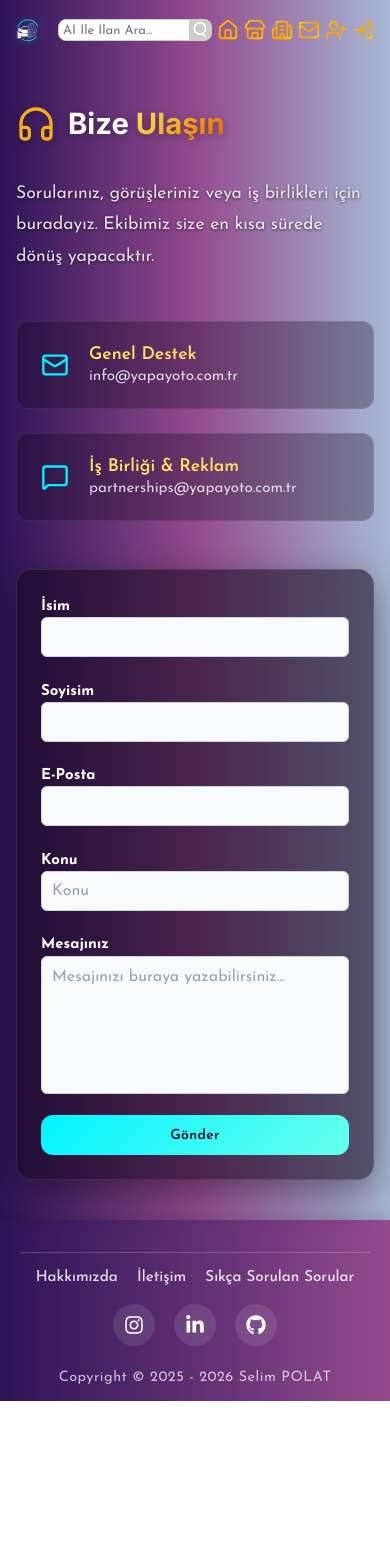
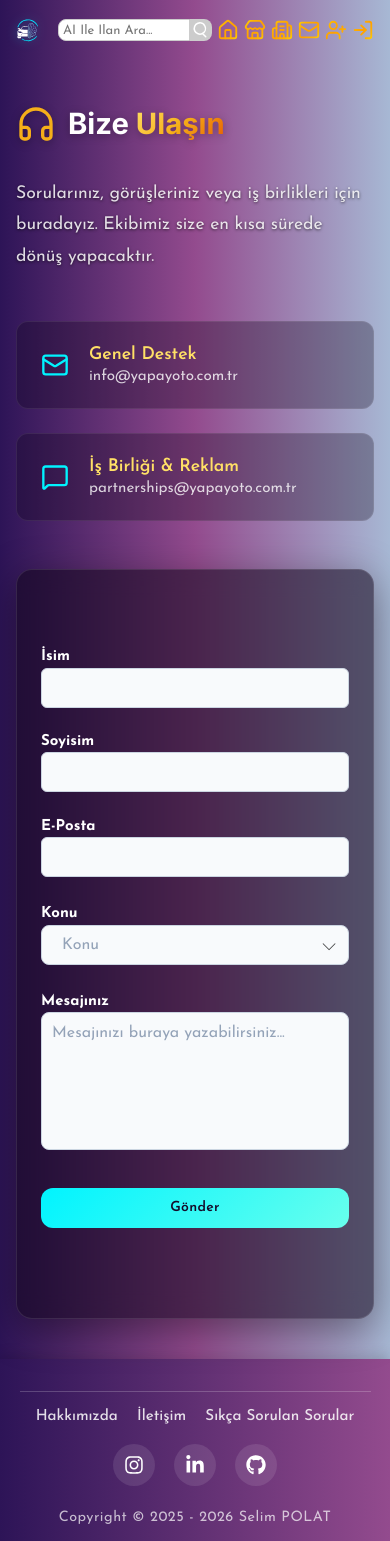
Before and after one commit to SelimPolat01/with-ai-car-valuation-and-trading-platform, a Next.js app: page /iletisim in a window 390 px wide. Before the commit the page ends 1401 px from the top, so only its background shows below. Built offline with nearby package versions, Linux system fonts and the light colour scheme.

Commit message:
ui and mobile responsibility enchanced.

```diff
--- a/app/iletisim/Iletisim.module.css
+++ b/app/iletisim/Iletisim.module.css
@@ -8,7 +8,7 @@
 .wrapper {
   display: flex;
   justify-content: space-between;
-  align-items: flex-start;
+  align-items: stretch;
   gap: 4rem;
   width: 100%;
 }
@@ -99,6 +99,11 @@
 .formSection {
   flex: 1;
   width: 100%;
+  min-height: 680px;
+  display: flex;
+  flex-direction: column;
+  justify-content: center;
+  align-items: stretch;
   background: rgba(15, 5, 25, 0.55);
   backdrop-filter: blur(12px);
   -webkit-backdrop-filter: blur(12px);
@@ -113,6 +118,7 @@
   display: flex;
   flex-direction: column;
   gap: 1.25rem;
+  width: 100%;
 }
 
 .row {
@@ -214,24 +220,13 @@
   align-items: center !important;
   justify-content: flex-start !important;
   text-align: left !important;
-  text-indent: 0 !important;
-  letter-spacing: normal !important;
   font-family: inherit;
   -webkit-appearance: none;
   appearance: none;
 }
 
-.customDropdown::before,
-.customDropdown::after {
-  content: none !important;
-  display: none !important;
-}
-
 .selected {
   color: #150a29;
-  padding: clamp(8px, 1.5vw, 12px) clamp(10px, 2vw, 16px) !important;
-  margin: 0 0 0.1rem 0 !important;
-  text-indent: 0 !important;
 }
 
 .boxShadow {
@@ -244,23 +239,6 @@
   margin: 0;
   display: flex;
   justify-content: flex-end;
-}
-
-.button {
-  margin: 0 !important;
-}
-
-.errorText {
-  color: #ff4d4d;
-  font-size: 0.95rem;
-  background: rgba(255, 77, 77, 0.1);
-  padding: 0.75rem 1rem;
-  border-radius: 8px;
-  margin-bottom: 0.5rem;
-  text-align: center;
-  font-weight: 500;
-  border: 1px solid rgba(255, 77, 77, 0.2);
-  white-space: pre-line;
 }
 
 .fieldErrorText {
@@ -282,31 +260,17 @@
   font-weight: 500;
   text-align: center;
   margin-bottom: 0.5rem;
-  box-shadow: 0 2px 8px rgba(255, 77, 77, 0.2);
-  white-space: pre-line;
 }
 
-.serverSuccessBox {
-  color: #2ed573;
-  background: rgba(46, 213, 115, 0.15);
-  border: 1px solid rgba(46, 213, 115, 0.4);
-  padding: 0.85rem 1rem;
-  border-radius: 8px;
-  font-size: 0.95rem;
-  font-weight: 500;
-  text-align: center;
-  margin-bottom: 0.5rem;
-  box-shadow: 0 2px 8px rgba(46, 213, 115, 0.2);
-  white-space: pre-line;
-}
-
-.successSection {
+.successWrapper {
   display: flex;
   flex-direction: column;
+  align-items: center;
   justify-content: center;
-  align-items: center;
+  width: 100%;
+  flex: 1;
+  height: 100%;
   box-sizing: border-box;
-  width: 100%;
 }
 
 .successMessage {
@@ -316,8 +280,6 @@
   justify-content: center;
   gap: 1.5rem;
   width: 100%;
-  height: 100%;
-  flex: 1;
 }
 
 .successMessage button {
@@ -333,11 +295,13 @@
 @media (max-width: 900px) {
   .wrapper {
     flex-direction: column;
+    align-items: stretch;
     gap: 3rem;
   }
 
   .formSection {
     padding: 1.5rem;
+    min-height: 700px;
   }
 }
 
@@ -363,36 +327,18 @@
     width: 100%;
   }
 
-  .selectDiv label,
-  .textareaDiv label {
-    margin: 0.4rem 0 0 0;
-  }
-
   .textarea,
   .customDropdown {
     border-radius: 8px;
   }
+
+  .formSection {
+    min-height: 750px;
+  }
 }
 
 @media (max-width: 480px) {
-  .selectDiv label,
-  .textareaDiv label {
-    margin: 0.3rem 0 0 0;
-  }
-
   .formSection {
-    width: 100%;
-    max-width: 100%;
-    box-sizing: border-box;
-  }
-
-  .inputWrapper input {
-    width: 100% !important;
-  }
-
-  .textarea,
-  .customDropdown {
-    border-radius: 6px;
-    width: 100%;
+    min-height: 750px;
   }
 }
--- a/app/iletisim/page.js
+++ b/app/iletisim/page.js
@@ -1,6 +1,6 @@
 "use client";
 
-import { useState, useEffect, useRef } from "react";
+import { useState, useEffect } from "react";
 import { motion, AnimatePresence } from "framer-motion";
 import { Headphones, Mail, MessageSquare } from "lucide-react";
 import Input from "../components/Input";
@@ -32,10 +32,6 @@ export default function Iletisim() {
   const [touched, setTouched] = useState({});
   const [openDropdown, setOpenDropdown] = useState(null);
   const [isSuccess, setIsSuccess] = useState(false);
-  const [formHeight, setFormHeight] = useState(null);
-
-  const dropdownRef = useRef(null);
-  const formSectionRef = useRef(null);
 
   const subjectOptions = [
     "Teknik Destek",
@@ -44,20 +40,6 @@ export default function Iletisim() {
     "Genel Görüş / Öneri",
     "Şikayet Bildirimi",
   ];
-
-  useEffect(() => {
-    if (!isSuccess && formSectionRef.current) {
-      const updateHeight = () => {
-        if (formSectionRef.current) {
-          setFormHeight(formSectionRef.current.offsetHeight);
-        }
-      };
-      updateHeight();
-      const resizeObserver = new ResizeObserver(updateHeight);
-      resizeObserver.observe(formSectionRef.current);
-      return () => resizeObserver.disconnect();
-    }
-  }, [isSuccess, errors, touched]);
 
   useEffect(() => {
     if (user) {
@@ -80,44 +62,18 @@ export default function Iletisim() {
     return () => clearTimeout(timer);
   }, [isSuccess]);
 
-  useEffect(() => {
-    function handleClickOutside(event) {
-      if (dropdownRef.current && !dropdownRef.current.contains(event.target)) {
-        if (openDropdown === "subject") {
-          setTouched((prev) => ({ ...prev, subject: true }));
-          setErrors((prev) => ({
-            ...prev,
-            subject: validate("subject", value.subject),
-          }));
-        }
-        setOpenDropdown(null);
-      }
-    }
-    document.addEventListener("mousedown", handleClickOutside);
-    return () => document.removeEventListener("mousedown", handleClickOutside);
-  }, [openDropdown, value.subject]);
-
   const validate = (name, val) => {
     let error = "";
-    if (name === "name" && !val.trim()) {
-      error = "İsim alanı zorunludur.";
-    }
-    if (name === "surname" && !val.trim()) {
-      error = "Soyisim alanı zorunludur.";
-    }
+    if (name === "name" && !val.trim()) error = "İsim alanı zorunludur.";
+    if (name === "surname" && !val.trim()) error = "Soyisim alanı zorunludur.";
     if (name === "email") {
-      if (!val.trim()) {
-        error = "E-posta alanı zorunludur.";
-      } else if (!/^[^\s@]+@[^\s@]+\.[^\s@]+$/.test(val)) {
+      if (!val.trim()) error = "E-posta alanı zorunludur.";
+      else if (!/^[^\s@]+@[^\s@]+\.[^\s@]+$/.test(val))
         error = "Geçerli bir e-posta adresi giriniz.";
     }
-    }
-    if (name === "subject" && val === "Konu") {
+    if (name === "subject" && val === "Konu")
       error = "Lütfen bir konu seçiniz.";
-    }
-    if (name === "message" && !val.trim()) {
-      error = "Mesaj alanı zorunludur.";
-    }
+    if (name === "message" && !val.trim()) error = "Mesaj alanı zorunludur.";
     return error;
   };
 
@@ -158,10 +114,6 @@ export default function Iletisim() {
     const hasErrors = Object.values(newErrors).some((err) => err !== "");
 
     if (!hasErrors) {
-      if (formSectionRef.current) {
-        setFormHeight(formSectionRef.current.offsetHeight);
-      }
-
       const payload = {
         name: value.name.trim(),
         surname: value.surname.trim(),
@@ -233,21 +185,18 @@ export default function Iletisim() {
           </div>
         </motion.div>
 
+        <div className={classes.formSection}>
           <AnimatePresence mode="wait">
             {!isSuccess ? (
-            <motion.div
-              key="contact-form-section"
-              ref={formSectionRef}
-              className={classes.formSection}
-              initial={{ opacity: 0, x: 30 }}
-              animate={{ opacity: 1, x: 0 }}
-              exit={{ opacity: 0, y: -10 }}
-              transition={{ duration: 0.4 }}
-            >
-              <form
+              <motion.form
+                key="contact-form"
                 method="POST"
                 onSubmit={submitHandler}
                 className={classes.form}
+                initial={{ opacity: 0, y: 10 }}
+                animate={{ opacity: 1, y: 0 }}
+                exit={{ opacity: 0, y: -10 }}
+                transition={{ duration: 0.3 }}
               >
                 {postContactIsError && (
                   <div className={classes.serverErrorBox}>
@@ -309,14 +258,13 @@ export default function Iletisim() {
 
                 <div className={classes.selectDiv}>
                   <label>Konu</label>
-
-                  <div className={classes.dropdownWrapper} ref={dropdownRef}>
+                  <div className={classes.dropdownWrapper}>
                     <div
-                      onClick={() => {
+                      onClick={() =>
                         setOpenDropdown(
                           openDropdown === "subject" ? null : "subject",
-                        );
-                      }}
+                        )
+                      }
                       className={`dropdown ${classes.customDropdown} ${
                         value.subject !== "Konu" ? classes.selected : ""
                       } ${openDropdown === "subject" ? classes.boxShadow : ""}`}
@@ -338,8 +286,8 @@ export default function Iletisim() {
                               key={option}
                               onClick={() => {
                                 setOpenDropdown(null);
-                                setValue((prevValue) => ({
-                                  ...prevValue,
+                                setValue((prev) => ({
+                                  ...prev,
                                   subject: option,
                                 }));
                                 setTouched((prev) => ({
@@ -395,20 +343,17 @@ export default function Iletisim() {
                     disabled={postContactIsPending}
                   />
                 </div>
-              </form>
-            </motion.div>
+              </motion.form>
             ) : (
               <motion.div
-              key="contact-success-section"
-              className={`${classes.formSection} ${classes.successSection}`}
-              style={{ minHeight: formHeight ? `${formHeight}px` : "auto" }}
+                key="contact-success"
+                className={classes.successWrapper}
                 initial={{ opacity: 0, scale: 0.95 }}
                 animate={{ opacity: 1, scale: 1 }}
                 exit={{ opacity: 0, scale: 0.95 }}
-              transition={{ duration: 0.4 }}
+                transition={{ duration: 0.3 }}
               >
                 <SuccessMessage
-                key="success-message"
                   onClick={() => setIsSuccess(false)}
                   title="Mesajınız Gönderildi"
                   text="Mesajınız başarılı bir şekilde tarafımıza ulaştı. En kısa sürede sizinle iletişime geçeceğiz."
@@ -420,5 +365,6 @@ export default function Iletisim() {
           </AnimatePresence>
         </div>
       </div>
+    </div>
   );
 }
```
Lines whose indentation alone changed are shown as unchanged.
